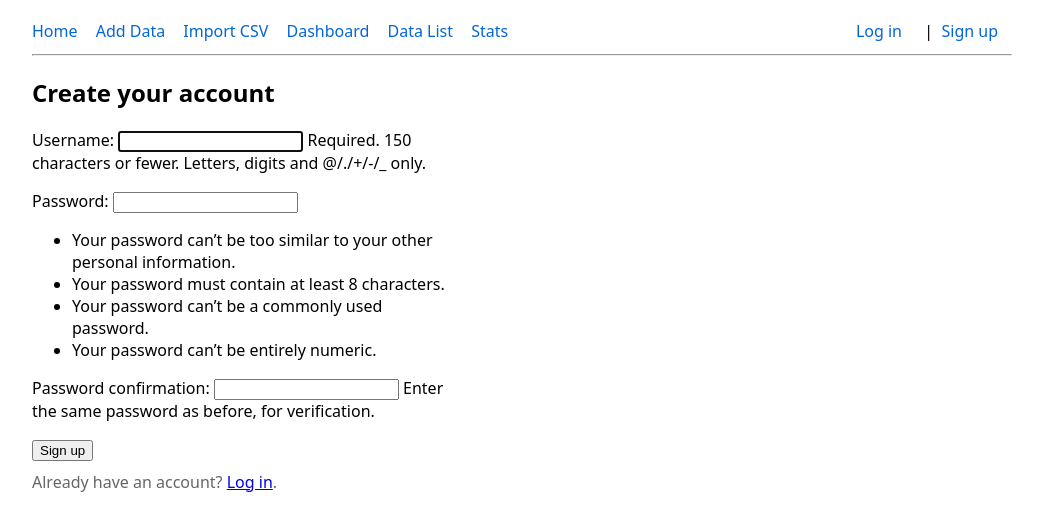
After one commit to guzhuowei0407/fittrack, a Django app: page /signup/ in a window 1280 px wide. The commit adds this page. Shown: the top 531 px of the page, without its empty margins (118-1161 px from the left). Run offline with Django 5.2, Linux system fonts and the light colour scheme.

Commit message:
add sign up

```diff
--- a/core/templates/base.html
+++ b/core/templates/base.html
@@ -32,7 +32,7 @@
       {% if request.user.is_authenticated %}
         Signed in: {{ request.user.username }}
         &nbsp;|&nbsp;
-        <!-- 退出用 POST 更安全；需要 CSRF -->
+        <!-- 退出用 POST，更安全；需要 CSRF -->
         <form method="post" action="{% url 'logout' %}" style="display:inline">
           {% csrf_token %}
           <button type="submit"
@@ -41,12 +41,15 @@
           </button>
         </form>
         {% if request.user.is_staff %}
-          &nbsp;|&nbsp;<a href="/admin/">Admin</a> <!-- 仅 staff 可见，便于你进入后台 -->
+          &nbsp;|&nbsp;<a href="/admin/">Admin</a>
         {% endif %}
       {% else %}
         <a href="{% url 'login' %}">Log in</a>
+        &nbsp;|&nbsp;
+        <a href="{% url 'signup' %}">Sign up</a>
       {% endif %}
     </span>
+    <!-- ↑↑↑ 就是把这段放在 <span style="float:right">...</span> 里 ↑↑↑ -->
   </nav>
 
   <!-- 消息提示：复用 Django messages 框架 -->
--- /dev/null
+++ b/core/templates/signup.html
@@ -0,0 +1,14 @@
+{% extends "base.html" %}
+{% block content %}
+<h2>Create your account</h2>
+
+<form method="post" style="max-width:420px">
+  {% csrf_token %}
+  {{ form.as_p }}
+  <button type="submit">Sign up</button>
+</form>
+
+<p style="margin-top:10px;color:#666">
+  Already have an account? <a href="{% url 'login' %}">Log in</a>.
+</p>
+{% endblock %}
--- a/core/urls.py
+++ b/core/urls.py
@@ -11,4 +11,5 @@ urlpatterns = [
     path('data/<int:pk>/', views.data_detail, name='data_detail'),
     path('data/<int:pk>/delete/', views.data_delete, name='data_delete'),
     path('stats/', views.data_stats, name='data_stats'),
+    path('signup/', views.signup, name='signup'),
 ]
--- a/core/views.py
+++ b/core/views.py
@@ -6,6 +6,8 @@ from django.core.paginator import Paginator
 from django.db.models import Avg, Max, Min, Count
 from datetime import datetime, timedelta
 from django.urls import reverse
+from django.contrib.auth.forms import UserCreationForm
+from django.contrib.auth import login
 import csv, io
 import json
 
@@ -192,3 +194,20 @@ def data_delete(request, pk):
     # 如果你想做单独确认页，可在此渲染模板：
     # return render(request, "data_delete_confirm.html", {"metric": metric})
     return redirect("data_list")
+
+def signup(request):
+    """
+    用户注册（前台），成功后自动登录并进入 Dashboard
+    """
+    if request.method == 'POST':
+        form = UserCreationForm(request.POST)
+        if form.is_valid():
+            # 创建用户
+            user = form.save()
+            # 自动登录
+            login(request, user)
+            messages.success(request, "Account created. Welcome!")
+            return redirect('dashboard')
+    else:
+        form = UserCreationForm()
+    return render(request, 'signup.html', {'form': form})
```
